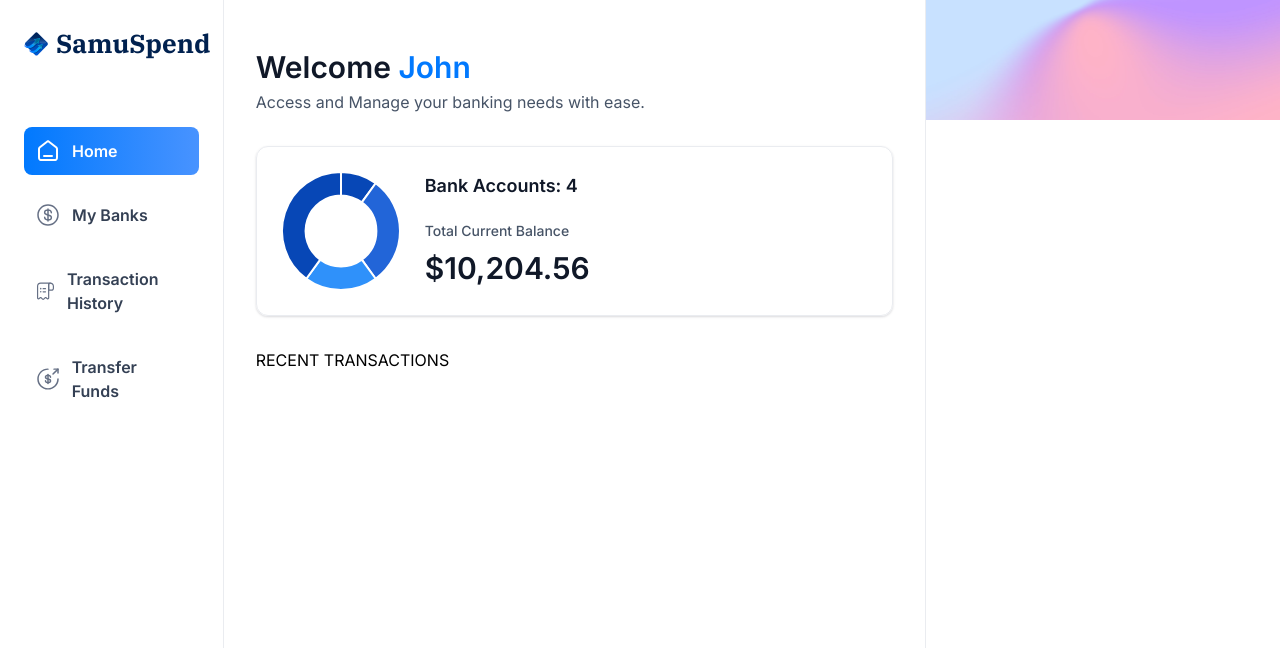
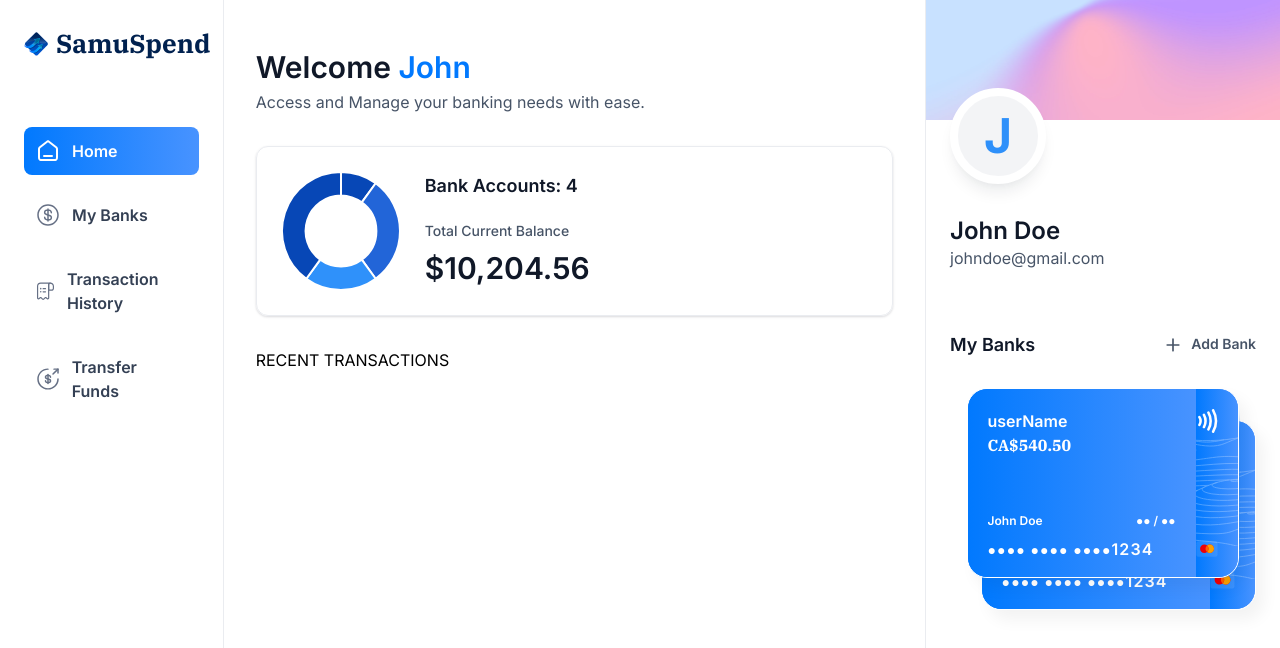
Before and after one commit to Sami-Krothapalli/SamuSpend_Repo, a Next.js app: page / in a window 1280 px wide. Shown: the top 648 px of the page. Built offline with nearby package versions, Linux system fonts and the light colour scheme.

Commit message:
Added Right Sidebar Cards Section + Name

```diff
--- a/app/(root)/page.tsx
+++ b/app/(root)/page.tsx
@@ -4,7 +4,7 @@
 import RightSidebar from "@/components/RightSidebar";
 
 const Home = () => {
-    const loggedIn = {firstName: 'John', lastName: 'Doe'};
+    const loggedIn = {firstName: 'John', lastName: 'Doe', email:'johndoe@gmail.com'};
     return (
         <section className="home">
             <div className="home-content">
@@ -29,7 +29,7 @@
             <RightSidebar
                 user={loggedIn}
                 transactions={[]}
-                banks={[]}
+                banks={[{currentBalance: 540.50}, {currentBalance: 1200.00}]}
             />
         </section>
     )
--- /dev/null
+++ b/components/BankCard.tsx
@@ -0,0 +1,61 @@
+import { formatAmount } from '@/lib/utils'
+import Link from 'next/link'
+import React from 'react'
+import Image from 'next/image'
+
+const BankCard = ({ account, userName, showBalance = true }: CreditCardProps) => {
+  return (
+    <div className='flex flex-col'>
+        <Link href='\' className='bank-card'>
+            <div className='bank-card_content'>
+                <div>
+                    <h1 className='text-16 font-semibold text-white'>
+                        {account.name || 'userName'}
+                    </h1>
+                    <p className='font-ibm-plex-serif font-black text-white'>
+                        {formatAmount(account.currentBalance)}
+                    </p>
+                </div>
+                <article className='flex flex-col gap-2'>
+                    <div className='flex justify-between'>
+                        <h1 className='text-12 font-semibold text-white'>
+                            {userName}
+                        </h1>
+                        <h2 className='text-12 font-semibold text-white'>
+                           ●● / ●●
+                        </h2>
+                    </div>
+                    <p className='text-14 font-semibold tracking-[1.1px] text-white'>
+                    ●●●● ●●●● ●●●●<span className='text-16'>1234</span>
+                    </p>
+                </article>
+            </div>
+            <div className='bank-card_icon'>
+                <Image
+                    src='/icons/Paypass.svg'
+                    width={20}
+                    height={20}
+                    alt='pay'
+                />
+                <Image
+                    src ='/icons/mastercard.svg'
+                    width={45}
+                    height={35}
+                    alt='mastercard'
+                    className='margin=left-5'
+
+                />
+            </div>
+            <Image
+                src='/icons/lines.svg'
+                width={316}
+                height={190}
+                alt='lines'
+                className='absolute top-0 left-0'
+            />
+        </Link>
+    </div>
+  )
+}
+
+export default BankCard
--- a/components/RightSidebar.tsx
+++ b/components/RightSidebar.tsx
@@ -1,11 +1,68 @@
+import Link from 'next/link'
 import React from 'react'
+import Image from 'next/image'
+import BankCard from './BankCard'
 
 const RightSidebar = ({user, transactions, banks}: RightSidebarProps) => {
   return (
     <aside className='right-sidebar'>
         <section className='flex flex-col pb-8'>
             <div className='profile-banner '/>
+            <div className='profile'>
+                <div className='profile-img'>
+                    <span className='text-5xl text-blue-500 font-bold'>
+                        {user.firstName[0]}
+                    </span>
+                </div>
+                <div className='profile-details'>
+                    <h1 className='profile-name'>
+                        {user.firstName} {user.lastName}
+                    </h1>
+                    <p className='profile-email'>
+                        {user.email}
 
+                    </p>
+                </div>
+            </div>
+
+        </section>
+        <section className='banks'>
+            <div className='flex w-full justify-between'>
+                <h2 className='header-2'>My Banks</h2>
+                <Link href='\' className='flex gap-2'>
+                    <Image
+                        src='/icons/plus.svg'
+                        alt='plus'
+                        width={20}
+                        height={20}
+                    />
+                    <h2 className='text-14 font-semibold text-gray-600'>
+                        Add Bank
+                    </h2>
+                </Link>
+            </div>
+            {banks?.length > 0 && (
+                <div className='relative flex flex-1 flex-col items-center justify-center gap-5'>
+                    <div className='relative z-10'>
+                        <BankCard
+                            key={banks[0].$id}
+                            account={banks[0]}
+                            userName={`${user.firstName} ${user.lastName}`}
+                            showBalance={false}
+                        />
+                    </div>
+                    {banks[1] && (
+                        <div className='absolute right-0 top-8 z-0 w-[90%]'>
+                            <BankCard
+                                key={banks[1].$id}
+                                account={banks[1]}
+                                userName={`${user.firstName} ${user.lastName}`}
+                                showBalance={false}
+                            />
+                        </div>
+                    )}
+                </div>
+            )}
         </section>
     </aside>
   )
```
